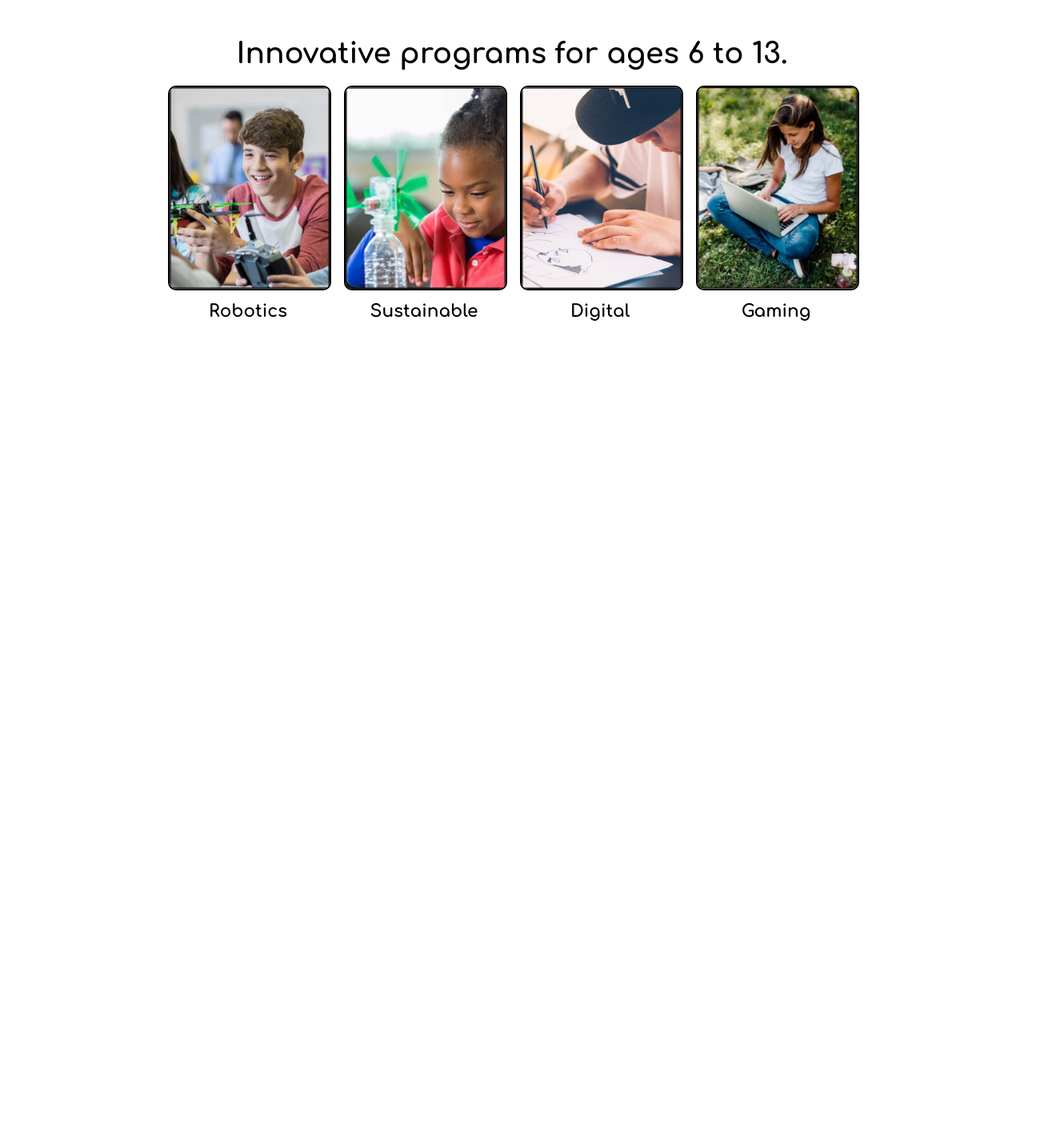
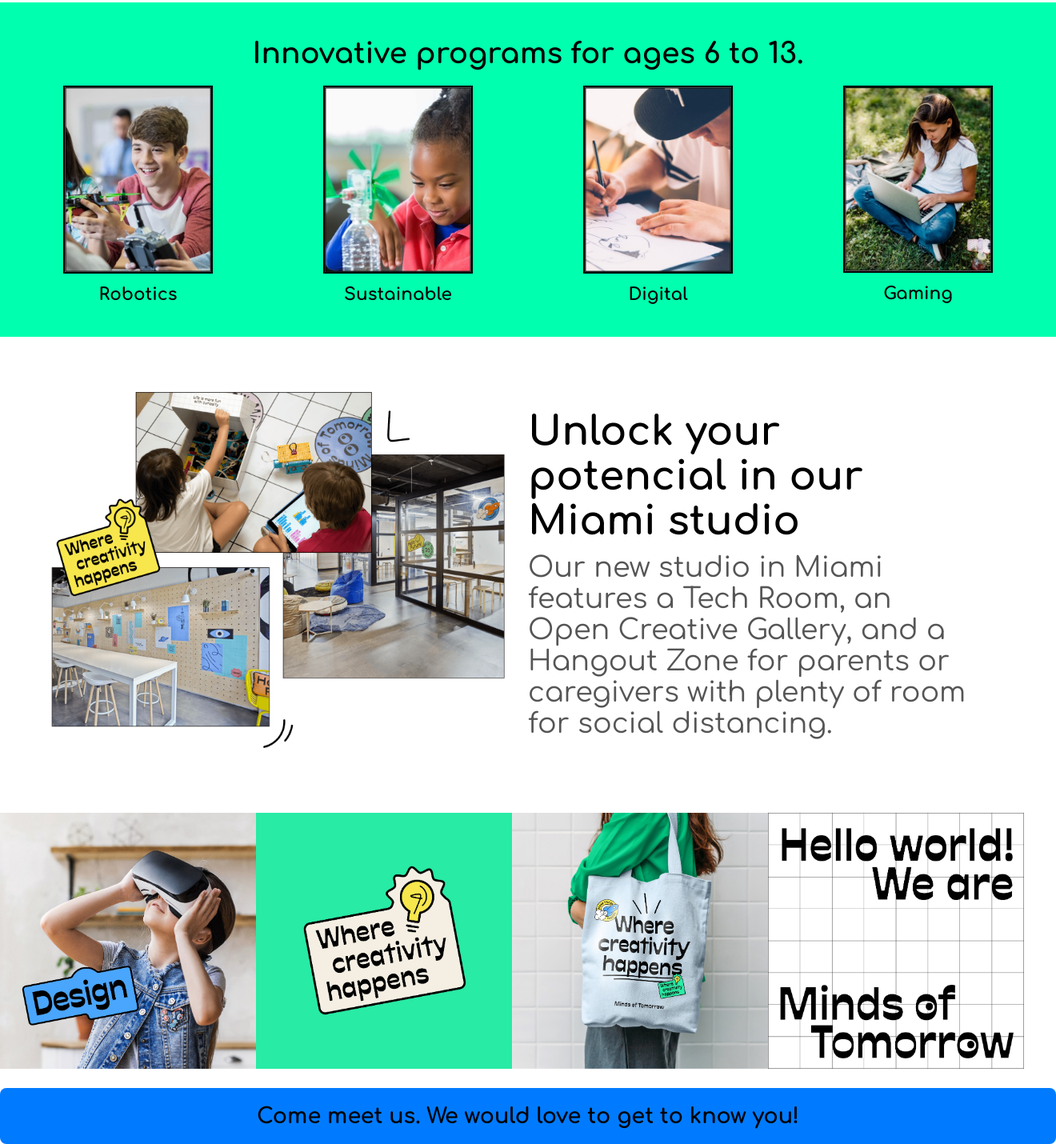
Before and after one commit to Danivegamacias/MindsOfTomorrow, a plain HTML site: page index.html in a window 1280 px wide. Shown: the part 1527-2957 px from the top of the page at 80% size, 1320 px wide, since content can reach past the window. Before the commit the page ends 1970 px from the top, so only its background shows below. Drawn offline with Linux system fonts and the light colour scheme.

Commit message:
adad
adadada

```diff
--- a/index.html
+++ b/index.html
@@ -51,3 +51,32 @@
             </div>
         </div>
     </div>
+
+    <div class="container3">
+        <div class="image-gallery">
+            <img src="./img/section-3.png" alt="Creative workspace">
+        </div>
+        <div class="text-content">
+            <h1>Unlock your potencial in our Miami studio</h1>
+            <p>Our new studio in Miami features a Tech Room, an Open Creative Gallery, and a Hangout Zone for parents or caregivers with plenty of room for social distancing.</p>
+        </div>
+    </div>
+
+    <div class="contenedor4">
+        <div class="img">
+            <img src="./img/section-4-a.jpg" alt="Imagen 1">
+        </div>
+        <div class="img">
+            <img src="./img/section-4-b.jpg" alt="Imagen 2">
+        </div>
+        <div class="img">
+            <img src="./img/section-4-c.jpg" alt="Imagen 3">
+        </div>
+        <div class="img">
+            <img src="./img/section-4-d.jpg" alt="Imagen 4">
+        </div>
+    </div>
+
+    <div class="bloque-azul">
+        Come meet us. We would love to get to know you!
+    </div>
--- a/style.css
+++ b/style.css
@@ -98,34 +98,38 @@
 
 /* Contenedor secundario */
 .container2 {
-    max-width: 1000px;
-    margin: auto;
+    width: 100%; /* Ocupa el 90% del ancho de la pantalla */
+    margin: 0; /* Eliminamos márgenes */
     padding: 20px;
+    background-color: rgb(0, 255, 174); /* Fondo azul */
 }
 
 h1 {
     font-size: 2em;
     margin-bottom: 20px;
+
 }
 
 /* Programas */
 .programs {
-    display: flex;
-    justify-content: center;
-    gap: 20px;
-    flex-wrap: wrap;
+    display: grid; /* Usamos grid para un diseño flexible */
+    grid-template-columns: repeat(4, 1fr); /* 4 columnas en pantallas grandes */
+    gap: 20px; /* Espaciado entre las imágenes */
+    justify-content: center; /* Centramos el contenido */
+    max-width: 100%; /* Aseguramos que ocupe todo el ancho */
+    margin: auto; /* Centramos el contenedor */
 }
 
 .program {
     text-align: center;
-    width: 200px;
+    width: 100%; /* Cada programa ocupa el ancho de su celda */
 }
 
 .program img {
-    width: 100%;
-    height: auto;
-    border-radius: 10px;
-    border: 2px solid black;
+    width: 60%; /* La imagen ocupa todo el ancho del contenedor */
+    height: auto; /* Mantiene la proporción */
+    border-radius: 0; /* Eliminamos los bordes redondeados */
+    border: 2px solid black; /* Borde negro */
 }
 
 .program p {
@@ -134,10 +138,63 @@
     margin-top: 10px;
 }
 
+.container3 {
+    display: flex;
+    align-items: center;
+    justify-content: center;
+    text-align: left;
+    padding: 50px;
+}
+
+.image-gallery {
+    position: relative;
+    max-width: 50%;
+}
+
+.image-gallery img {
+    width: 100%;
+    border-radius: 10px;
+}
+
+.text-content {
+    max-width: 50%;
+    padding-left: 20px;
+}
+
+.contenedor4 {
+    display: grid;
+    grid-template-columns: repeat(4, 1fr); /* 4 columnas por defecto en pantallas grandes */
+    gap: 0; /* Eliminamos el espaciado entre las imágenes */
+    padding: 0; /* Eliminamos el relleno del contenedor */
+    justify-content: center;
+    width: 100%;
+}
+
+.contenedor4 img {
+    max-width: 100%; /* La imagen ocupa todo el ancho de su celda */
+    height: auto; /* Mantiene la proporción */
+    object-fit: cover; /* Asegura que la imagen se ajuste dentro del contenedor */
+    border: none; /* Eliminamos los bordes */
+    margin: 0; /* Eliminamos los márgenes */
+}
+
+.bloque-azul {
+    background-color: #007BFF; /* Color azul */
+    color: black; /* Texto en blanco */
+    text-align: center; /* Centrar el texto */
+    padding: 20px; /* Espaciado interno */
+    margin-top: 20px; /* Espaciado superior */
+    font-size: 1.5em; /* Tamaño del texto */
+    font-weight: bold; /* Texto en negrita */
+    border-radius: 8px; /* Bordes ligeramente redondeados */
+    width: 100%; /* Ancho completo */
+}
+
 /* Media Query para pantallas pequeñas */
 @media (max-width: 600px) {
+    /* Contenedor principal */
     .container {
-        flex-direction: column;
+        flex-direction: column; /* Cambiamos a diseño vertical */
         text-align: center;
         width: 100%;
         padding: 10px;
@@ -149,11 +206,11 @@
     }
 
     .text-content h1 {
-        font-size: 1.8em;
+        font-size: 1.8em; /* Ajustamos el tamaño del h1 */
     }
 
     .text-content p {
-        font-size: 1.2em;
+        font-size: 1.2em; /* Ajustamos el tamaño del párrafo */
     }
 
     .image-content {
@@ -166,21 +223,19 @@
         height: auto;
     }
 
+    /* Programas */
     .programs {
-        display: grid;
-        grid-template-columns: repeat(2, 1fr);
-        gap: 20px;
-        max-width: 100%;
-        margin: auto;
+        grid-template-columns: repeat(2, 1fr); /* Cambiamos a 2 columnas */
+        gap: 20px; /* Espaciado entre las imágenes */
     }
 
     .program {
-        width: 100%;
+        width: 100%; /* Cada programa ocupa el ancho de su celda */
     }
 
     .program img {
-        max-width: 100%;
-        height: auto;
+        max-width: 60%; /* Aseguramos que las imágenes no excedan el ancho */
+        height: auto; /* Mantiene la proporción */
     }
 
     .illustration {
@@ -189,4 +244,38 @@
         left: 0;
         margin-top: 10px;
     }
+
+    .container3 {
+        flex-direction: column;
+        text-align: center;
+        padding: 20px;
+    }
+
+    .image-gallery {
+        max-width: 100%;
+        align-items: center;
+    }
+
+    .text-content {
+        max-width: 100%;
+        padding-left: 0;
+    }
+
+    .imagen img {
+        width: 100%; /* Las imágenes ocupan todo el ancho de su contenedor */
+        height: auto; /* Mantiene la proporción */
+        border-radius: 8px;
+    }
+
+    .contenedor4 {
+        grid-template-columns: repeat(2, 1fr); /* Cambiamos a 2 columnas en pantallas pequeñas */
+        gap: 0; /* Eliminamos el espaciado entre las imágenes */
+    }
+
+    .contenedor4 img {
+        max-width: 100%; /* Aseguramos que las imágenes no excedan el ancho */
+        height: auto; /* Mantiene la proporción */
+        border: none; /* Eliminamos los bordes */
+        margin: 0; /* Eliminamos los márgenes */
+    }
 }
```
